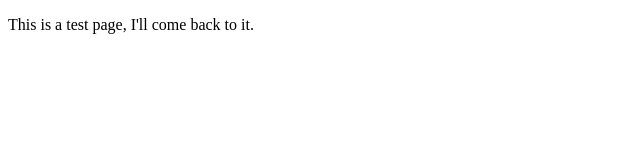
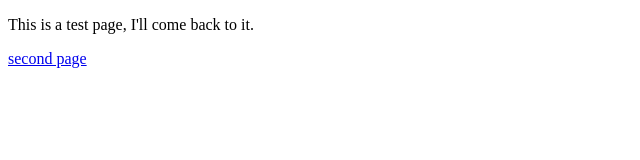
Before and after one commit to ballouc/old-portfolio-test, a plain HTML site: page index.html in a window 1280 px wide. Shown: the full height of the page, 0-640 px from the left. Drawn offline with Linux system fonts and the light colour scheme.

Commit message:
add anchor tag to second page
^

```diff
--- a/index.html
+++ b/index.html
@@ -6,5 +6,6 @@
   </head>
   <body>
     <p>This is a test page, I'll come back to it.</p>
+    <a href = "https://ballouc.github.io#page2.html">second page</a>
   </body>
 </html>
```
